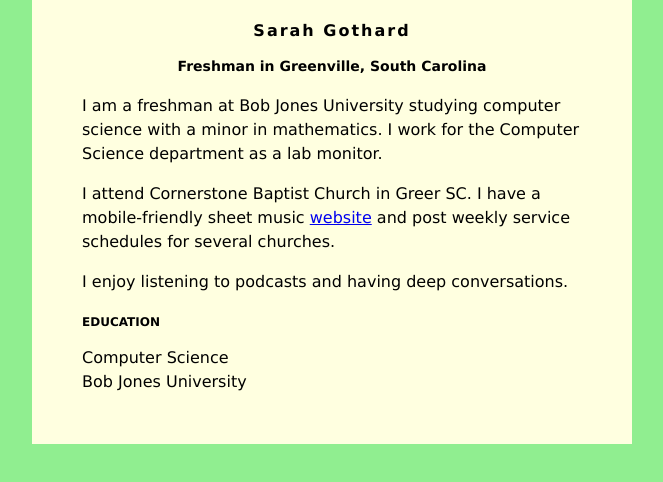
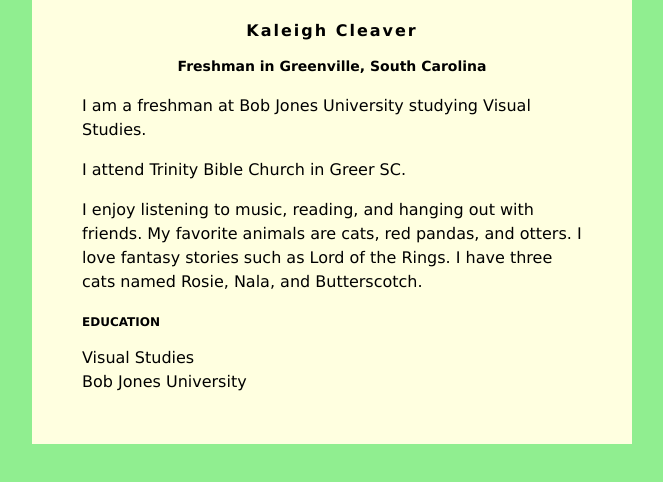
Before and after one commit to kclea/kclea.github.io, a plain HTML site: page index.html in a window 1280 px wide. Shown: the whole page, without its empty margins (308-971 px from the left). Drawn offline with Linux system fonts and the light colour scheme.

Commit message:
Update index.html

```diff
--- a/index.html
+++ b/index.html
@@ -30,21 +30,18 @@ h3 {
 </head>
 <body>
     <div id="content">
-        <h1>Sarah Gothard</h1>
+        <h1>Kaleigh Cleaver</h1>
         <h2>Freshman in Greenville, South Carolina</h2>
 
-         <p>I am a freshman at Bob Jones University studying computer science with a minor in
-            mathematics. I work for the Computer Science department as a lab monitor.</p>
+         <p>I am a freshman at Bob Jones University studying Visual Studies. </p>
          <p>
-            I attend Cornerstone Baptist Church in Greer SC. I have a mobile-friendly
-            sheet music <a href="https://mobilehymns.org/">website</a> and post weekly service
-            schedules for several churches.
+            I attend Trinity Bible Church in Greer SC.
          </p>
          <p>
-            I enjoy listening to podcasts and having deep conversations.
+            I enjoy listening to music, reading, and hanging out with friends. My favorite animals are cats, red pandas, and otters. I love fantasy stories such as Lord of the Rings. I have three cats named Rosie, Nala, and Butterscotch.
          </p>
         <h3>EDUCATION</h3>
-        Computer Science<br />
+        Visual Studies<br />
         Bob Jones University
     </div>
 
```
